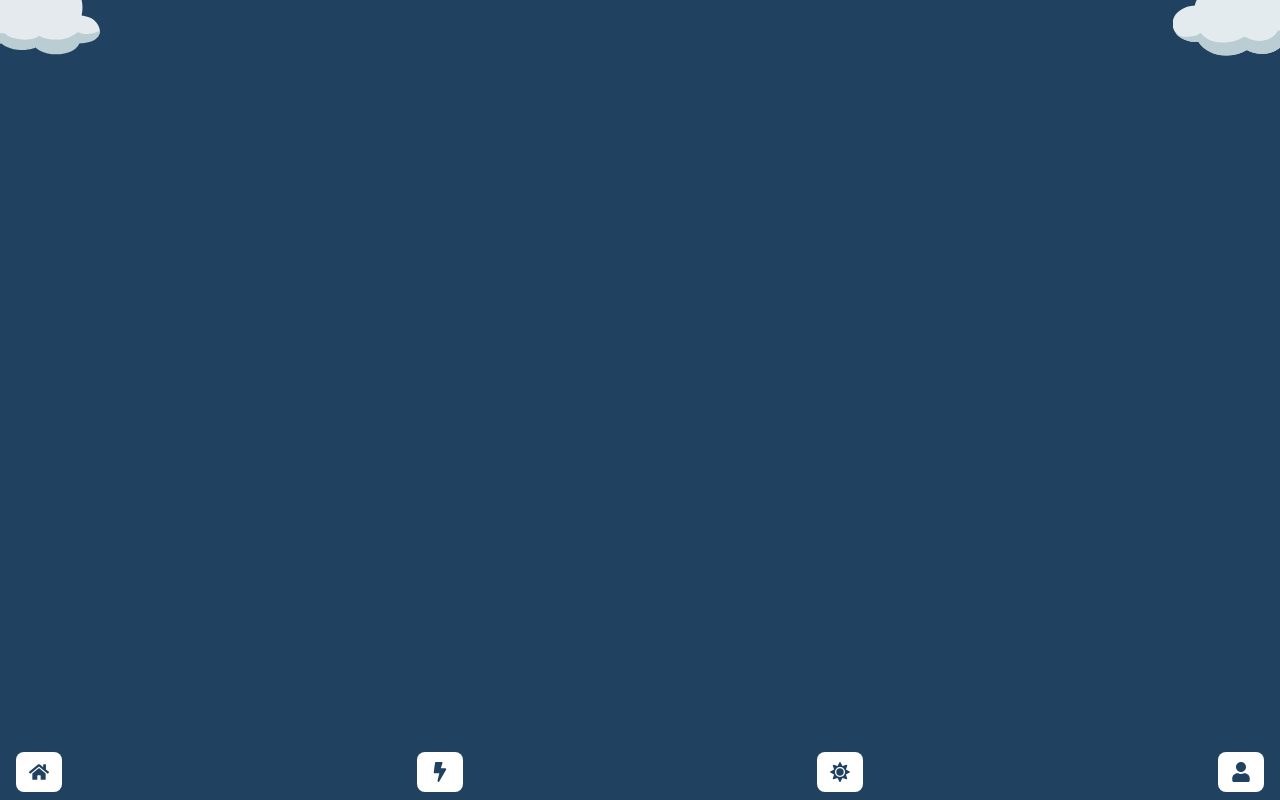
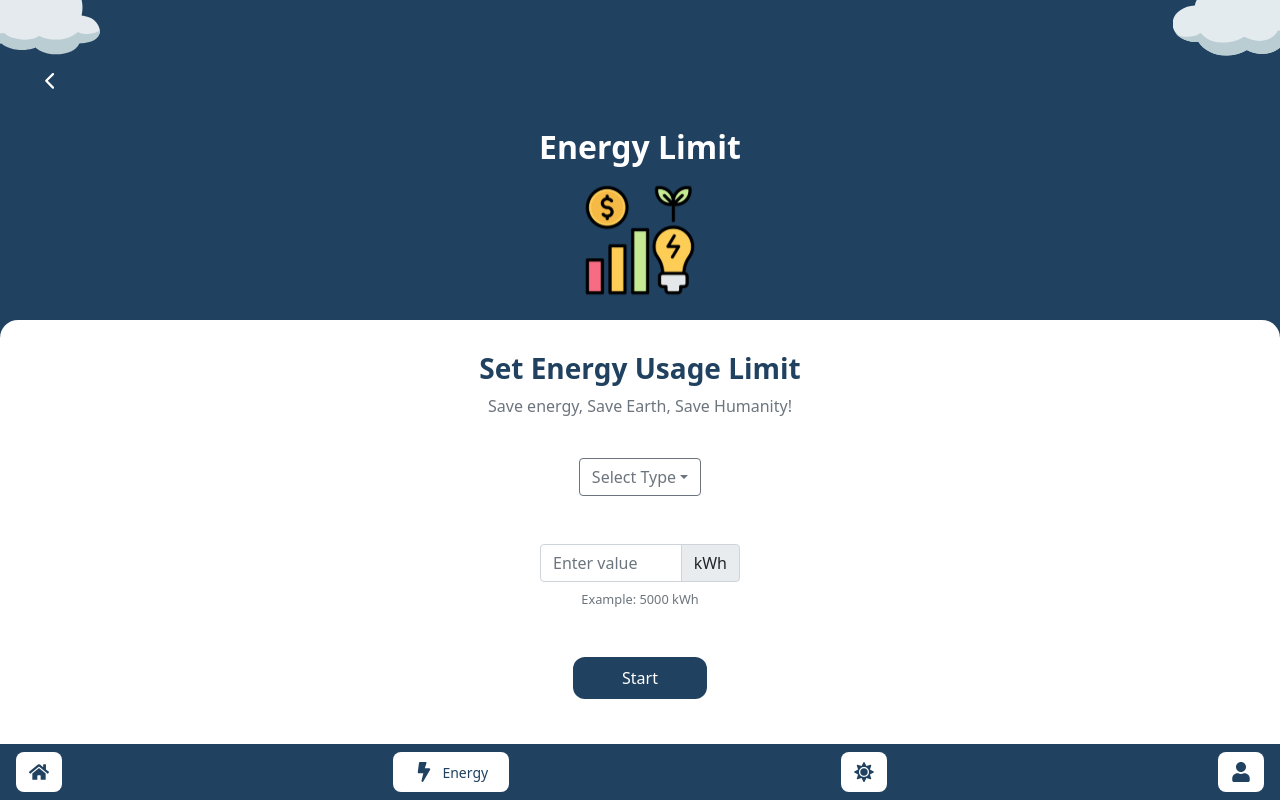
Before and after one commit to zhenhao23/HomeSync, a React (Vite) app: page /energy-limit in a window 1280 px wide. Before the commit this address had no page. Built offline with nearby package versions, Linux system fonts and the light colour scheme.

Commit message:
created energy limit page

```diff
--- a/package.json
+++ b/package.json
@@ -10,12 +10,14 @@
     "preview": "vite preview"
   },
   "dependencies": {
+    "@types/react-transition-group": "^4.4.12",
     "bootstrap-icons": "^1.11.3",
     "concurrently": "^9.1.0",
     "react": "^18.3.1",
     "react-dom": "^18.3.1",
     "react-icons": "^5.3.0",
     "react-router-dom": "^6.28.0",
+    "react-transition-group": "^4.4.5",
     "recharts": "^2.13.3"
   },
   "devDependencies": {
--- a/src/App.tsx
+++ b/src/App.tsx
@@ -3,6 +3,7 @@ import Background from "./Background.tsx";
 import BottomNavbar from "./BottomNavbar.tsx";
 import HomePage from "./HomePage/HomePage.tsx";
 import EnergyPage from "./EnergyPage/EnergyPage.tsx";
+import EnergyLimit from "./EnergyPage/EnergyLimit.tsx";
 import SolarPage from "./SolarPage/SolarPage.tsx";
 import ProfilePage from "./ProfilePage/ProfilePage.tsx";
 // import WelcomePage from "./LoginRegisterPage/WelcomePage.tsx";
@@ -17,6 +18,7 @@ function App() {
         <Routes>
           <Route path="/" element={<HomePage />} />
           <Route path="/energy" element={<EnergyPage />} />
+          <Route path="/energy-limit" element={<EnergyLimit />} />
           <Route path="/solar" element={<SolarPage />} />
           <Route path="/profile" element={<ProfilePage />} />
         </Routes>
--- a/src/BottomNavbar.tsx
+++ b/src/BottomNavbar.tsx
@@ -44,6 +44,10 @@ const BottomNavbar: React.FC = () => {
     navigate(path);
   };
 
+  // Check if the current path is either "/energy" or "/energy-limit"
+  const isEnergyActive =
+    activeTab === "/energy" || activeTab === "/energy-limit";
+
   return (
     <nav
       className="fixed-bottom d-flex justify-content-between align-items-center px-3 py-2"
@@ -57,22 +61,34 @@ const BottomNavbar: React.FC = () => {
           key={item.id}
           onClick={() => handleNavClick(item.path)}
           className={`btn d-flex align-items-center flex-grow-0 ${
-            activeTab === item.path ? "active" : ""
+            (item.path === "/energy" ? isEnergyActive : activeTab === item.path)
+              ? "active"
+              : ""
           }`}
           style={{
             backgroundColor: "#ffffff",
             color: "#204160",
             borderRadius: "8px",
             height: "40px",
-            padding: activeTab === item.path ? "0 20px" : "0 12px",
+            padding: (
+              item.path === "/energy" ? isEnergyActive : activeTab === item.path
+            )
+              ? "0 20px"
+              : "0 12px",
             transition: "all 0.2s ease",
-            minWidth: activeTab === item.path ? "110px" : "auto",
+            minWidth: (
+              item.path === "/energy" ? isEnergyActive : activeTab === item.path
+            )
+              ? "110px"
+              : "auto",
             flexShrink: 1,
           }}
         >
           <div className="d-flex align-items-center">
             {item.icon}
-            {activeTab === item.path && (
+            {(item.path === "/energy"
+              ? isEnergyActive
+              : activeTab === item.path) && (
               <span className="ms-2 fw-medium" style={{ fontSize: "14px" }}>
                 {item.label}
               </span>
--- /dev/null
+++ b/src/EnergyPage/EnergyLimit.tsx
@@ -0,0 +1,136 @@
+import React, { useState } from "react";
+import { useNavigate } from "react-router-dom";
+import { IoIosArrowBack } from "react-icons/io";
+import EnergyLimitImage from "../assets/energy/energylimit.svg";
+
+const EnergyLimit: React.FC = () => {
+  const [selectedPeriod, setSelectedPeriod] = useState<string | null>(null);
+  const navigate = useNavigate();
+
+  const handleBackClick = () => {
+    // Navigate back to the previous page (Energy Page)
+    navigate(-1);
+  };
+
+  return (
+    <>
+      <div
+        className="container-fluid position-relative"
+        style={{ transform: "translateX(2%) translateY(260%)" }}
+      >
+        <IoIosArrowBack
+          size={24}
+          color="white"
+          style={{ cursor: "pointer" }}
+          onClick={handleBackClick}
+        />
+      </div>
+      <div
+        className="container-fluid text-center position-relative"
+        style={{ transform: "translateX(0%) translateY(60%)" }}
+      >
+        <h2 className="mb-3" style={{ color: "white" }}>
+          <b>Energy Limit</b>
+        </h2>
+        <img
+          src={EnergyLimitImage}
+          alt="Energy Limit"
+          className="img-fluid mx-auto d-block"
+        />
+      </div>
+      <div
+        className="bg-white position-fixed start-50 translate-middle-x w-100 d-flex flex-column align-items-center"
+        style={{
+          top: "40%",
+          height: "100%",
+          borderRadius: "18px",
+          paddingTop: "2rem",
+        }}
+      >
+        <div className="text-center mb-4">
+          <h3 className="fw-bold" style={{ color: "#204160" }}>
+            Set Energy Usage Limit
+          </h3>
+          <p className="text-muted">Save energy, Save Earth, Save Humanity!</p>
+        </div>
+
+        <div className="dropdown mb-5">
+          <button
+            className="btn dropdown-toggle"
+            type="button"
+            data-bs-toggle="dropdown"
+            aria-expanded="false"
+            style={{
+              backgroundColor: "white",
+              border: "1px solid #6c757d",
+              color: "#6c757d",
+            }}
+          >
+            {selectedPeriod || "Select Type"}
+          </button>
+          <ul className="dropdown-menu">
+            <li>
+              <a
+                className="dropdown-item"
+                href="#"
+                onClick={() => setSelectedPeriod("This Week")}
+              >
+                This Week
+              </a>
+            </li>
+            <li>
+              <a
+                className="dropdown-item"
+                href="#"
+                onClick={() => setSelectedPeriod("This Month")}
+              >
+                This Month
+              </a>
+            </li>
+            <li>
+              <a
+                className="dropdown-item"
+                href="#"
+                onClick={() => setSelectedPeriod("This Year")}
+              >
+                This Year
+              </a>
+            </li>
+          </ul>
+        </div>
+
+        <div className="input-group mb-2" style={{ width: "200px" }}>
+          <input
+            type="number"
+            className="form-control"
+            placeholder="Enter value"
+            aria-describedby="kwh-addon"
+          />
+          <span className="input-group-text" id="kwh-addon">
+            kWh
+          </span>
+        </div>
+
+        <p
+          className="text-center text-muted mb-5"
+          style={{ width: "300px", fontSize: "0.8rem" }}
+        >
+          Example: 5000 kWh
+        </p>
+
+        <button
+          className="btn p-2 px-5"
+          style={{
+            backgroundColor: "#204160",
+            color: "white",
+            borderRadius: "12px",
+          }}
+        >
+          Start
+        </button>
+      </div>
+    </>
+  );
+};
+
+export default EnergyLimit;
--- a/src/EnergyPage/EnergyPage.tsx
+++ b/src/EnergyPage/EnergyPage.tsx
@@ -52,8 +52,6 @@ const EnergyPage: React.FC = () => {
 
   return (
     <>
-      {/* <PieChart /> */}
-      {/* <LineChart /> */}
       <SwipeableCharts />
       <div
         className="bg-white position-fixed start-50 translate-middle-x w-100 d-flex flex-column"
--- a/src/EnergyPage/SwipeableCharts.tsx
+++ b/src/EnergyPage/SwipeableCharts.tsx
@@ -13,6 +13,7 @@ import {
   Pie,
   Cell,
 } from "recharts";
+import { useNavigate } from "react-router-dom";
 
 // Custom hook for swipe detection
 const useSwipe = (onSwipeLeft: () => void, onSwipeRight: () => void) => {
@@ -50,6 +51,7 @@ const useSwipe = (onSwipeLeft: () => void, onSwipeRight: () => void) => {
 };
 
 const PieChartComponent: React.FC = () => {
+  const navigate = useNavigate();
   const data = [
     { name: "Lamp", value: 1000 },
     { name: "Air Cond", value: 700 },
@@ -93,6 +95,7 @@ const PieChartComponent: React.FC = () => {
               height: "32px",
               boxShadow: "3px 3px 4px rgba(0, 0, 0, 1)",
             }}
+            onClick={() => navigate("/energy-limit")}
           >
             <IoFilterSharp style={{ color: "black" }} size={16} />
           </button>
@@ -161,6 +164,7 @@ const PieChartComponent: React.FC = () => {
 };
 
 const LineChartComponent: React.FC = () => {
+  const navigate = useNavigate();
   const data = [
     { day: "Mon", total: 100 },
     { day: "Tue", total: 200 },
@@ -203,6 +207,7 @@ const LineChartComponent: React.FC = () => {
               height: "32px",
               boxShadow: "3px 3px 4px rgba(0, 0, 0, 1)",
             }}
+            onClick={() => navigate("/energy-limit")}
           >
             <IoFilterSharp style={{ color: "black" }} size={16} />
           </button>
```
Also changed, not shown: src/assets/energy/energylimit.svg (added), 1 other file (tests, documents, lock files or other folders).
